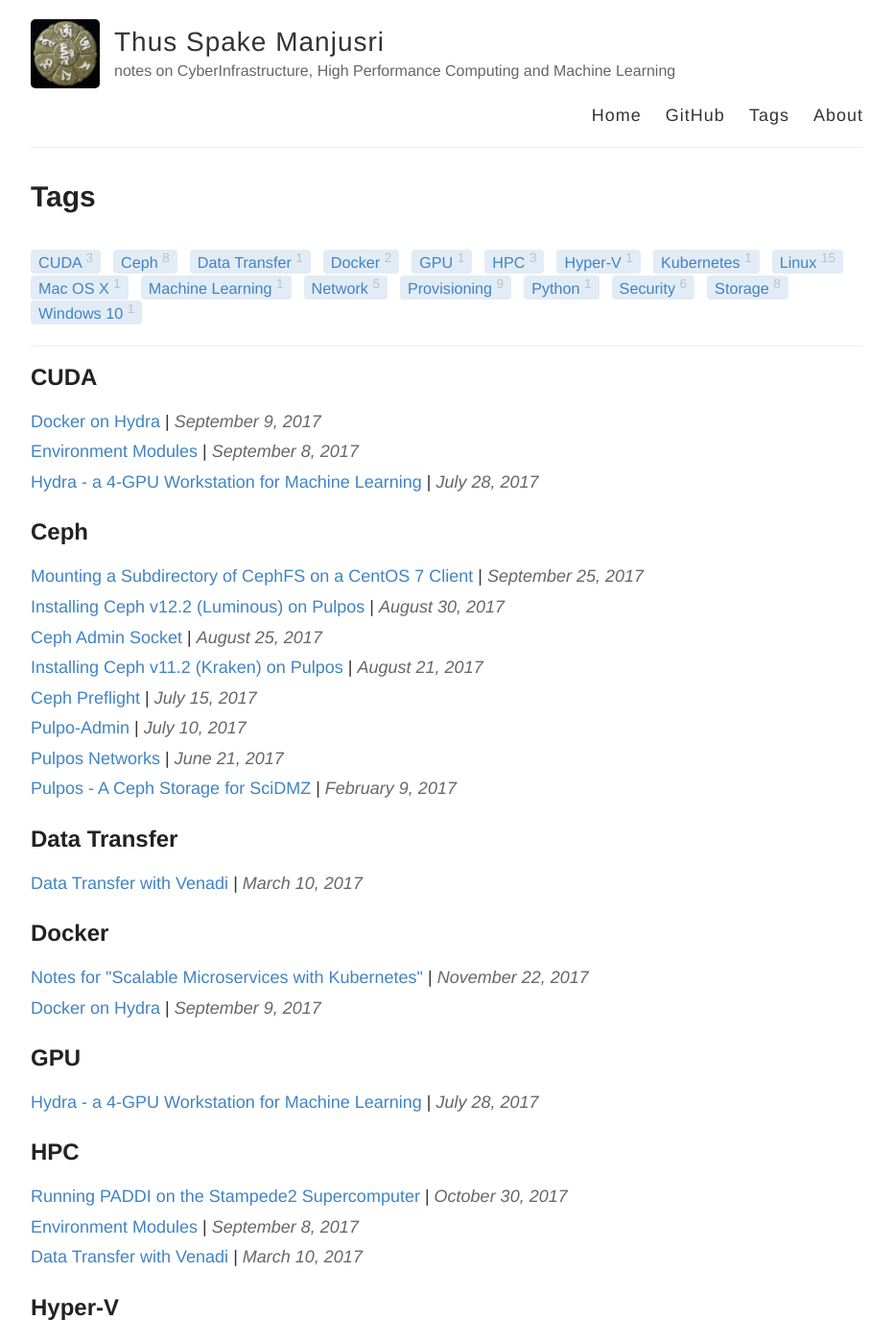
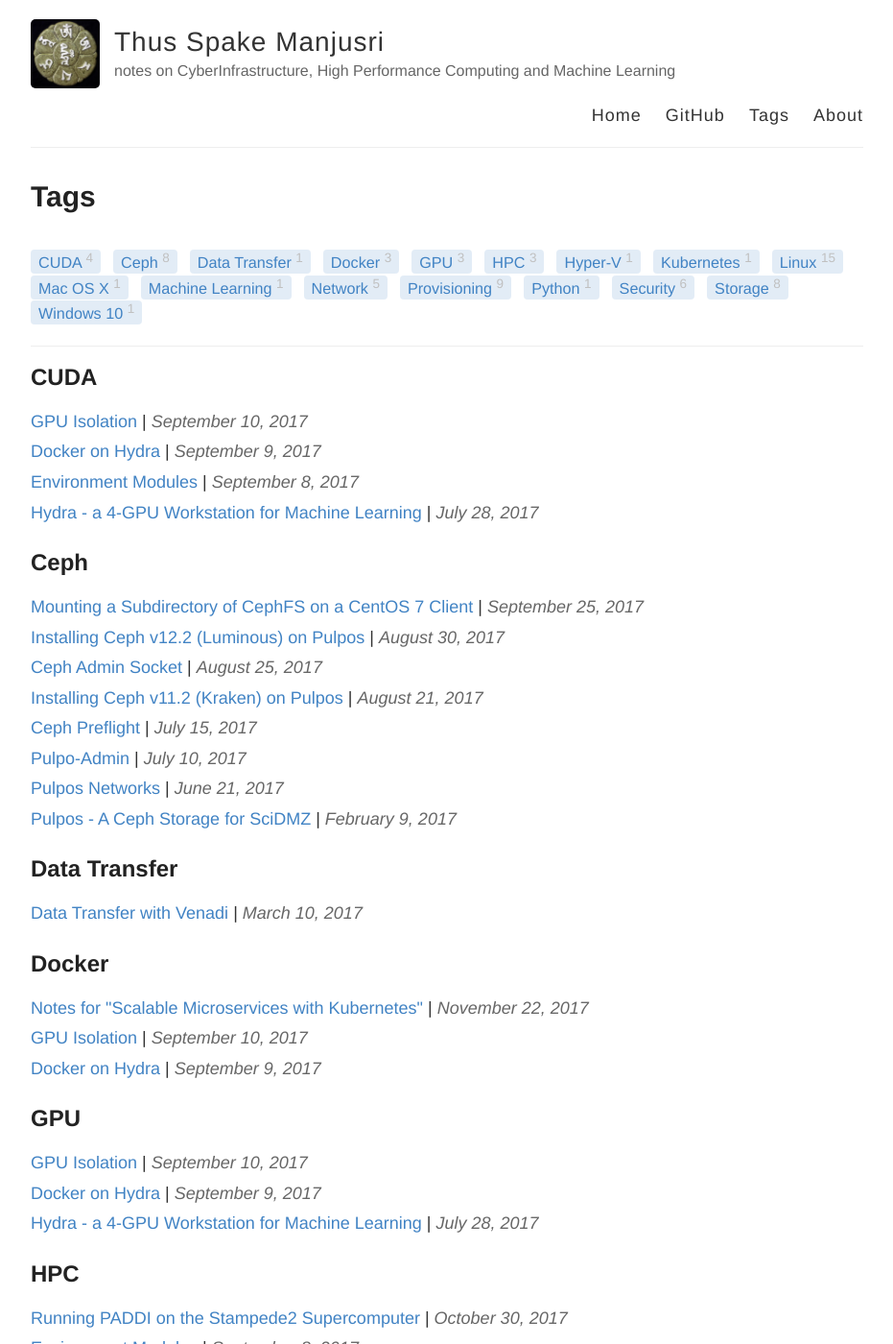
Before and after one commit to shawfdong/shawfdong.github.io, a Jekyll site: the page built from tags.html, in a window 1280 px wide and 1400 px high. Shown: the whole window at 96% size, without its empty margins (174-1105 px from the left). Built offline with Jekyll 4.4.1, drawn with Linux system fonts in a browser that asks for light colours; some of the changed lines change nothing that is shown.

Commit message:
gpu isolation

```diff
--- /dev/null
+++ b/_posts/2017-9-10-gpu-isolation.md
@@ -0,0 +1,88 @@
+---
+layout: post
+title: GPU Isolation
+tags: [Docker, CUDA, GPU]
+---
+
+There are 4 [GeForce GTX 1080 Ti](https://www.nvidia.com/en-us/geforce/products/10series/geforce-gtx-1080-ti/) in the 4-GPU workstation [Hydra]({{ site.baseurl }}{% post_url 2017-7-28-hydra %}):<!-- more -->
+{% highlight shell_session %}
+# ls -l /dev/nvidia*
+crw-rw-rw- 1 root root 195,   0 Sep  8 17:14 /dev/nvidia0
+crw-rw-rw- 1 root root 195,   1 Sep  8 17:14 /dev/nvidia1
+crw-rw-rw- 1 root root 195,   2 Sep  8 17:14 /dev/nvidia2
+crw-rw-rw- 1 root root 195,   3 Sep  8 17:14 /dev/nvidia3
+crw-rw-rw- 1 root root 195, 255 Sep  8 17:14 /dev/nvidiactl
+crw-rw-rw- 1 root root 243,   0 Sep  8 17:14 /dev/nvidia-uvm
+crw-rw-rw- 1 root root 243,   1 Sep  8 17:14 /dev/nvidia-uvm-tools
+
+# lspci | grep -i nvidia
+02:00.0 VGA compatible controller: NVIDIA Corporation Device 1b06 (rev a1)
+03:00.0 VGA compatible controller: NVIDIA Corporation Device 1b06 (rev a1)
+83:00.0 VGA compatible controller: NVIDIA Corporation Device 1b06 (rev a1)
+84:00.0 VGA compatible controller: NVIDIA Corporation Device 1b06 (rev a1)
+{% endhighlight %}
+
+A caveat of running TensorFlow on a multi-GPU system such as Hydra is that by default, a TensorFlow session will allocate all GPU memory on all GPUs, even though you only use a single GPU! A better usage pattern is to launch multiple jobs in parallel, each one [using a subset of the available GPUs](https://github.com/NVIDIA/nvidia-docker/wiki/GPU-isolation).
+
+Before you start any TensorFlow session, you should first run `nvidia-smi` to see which GPUs are being utilized, then select an idle GPU and target it with the environment variable [CUDA_VISIBLE_DEVICES](http://acceleware.com/blog/cudavisibledevices-masking-gpus).
+
+For example, to select GPU 2 (*/dev/nvidia2*) to run your TensorFlow session, first set the environment variable:
+{% highlight shell_session %}
+export CUDA_VISIBLE_DEVICES=2
+{% endhighlight %}
+then launch Python to run TensorFlow.
+
+Alternatively you can [set the environment variables within Python](https://stackoverflow.com/questions/37893755/tensorflow-set-cuda-visible-devices-within-jupyter), before you *import tensorflow*. For example: [CUDA_VISIBLE_DEVICES](http://acceleware.com/blog/cudavisibledevices-masking-gpus). For example:
+{% highlight shell_session %}
+# python
+Python 3.6.2 |Anaconda custom (64-bit)| (default, Jul 20 2017, 13:51:32)
+[GCC 4.4.7 20120313 (Red Hat 4.4.7-1)] on linux
+Type "help", "copyright", "credits" or "license" for more information.
+>>> import os
+>>> os.environ["CUDA_DEVICE_ORDER"]="PCI_BUS_ID"   # see issue #152
+>>> os.environ["CUDA_VISIBLE_DEVICES"]="2"
+>>> os.environ['TF_CPP_MIN_LOG_LEVEL']='2'
+>>> import tensorflow as tf
+>>> hello = tf.constant('Hello, TensorFlow!')
+>>> sess = tf.Session()
+>>> from tensorflow.python.client import device_lib
+>>> print(device_lib.list_local_devices())
+[name: "/cpu:0"
+device_type: "CPU"
+memory_limit: 268435456
+locality {
+}
+incarnation: 17032249930653661893
+, name: "/gpu:0"
+device_type: "GPU"
+memory_limit: 235274240
+locality {
+  bus_id: 2
+}
+incarnation: 9956660329545292162
+physical_device_desc: "device: 0, name: GeForce GTX 1080 Ti, pci bus id: 0000:83:00.0"
+]
+{% endhighlight %}
+
+<p class="note"> Here we also use the environmental variable <a href="https://stackoverflow.com/questions/35911252/disable-tensorflow-debugging-information">TF_CPP_MIN_LOG_LEVEL</a> to filter TensorFlow logs. It defaults to 0 (all logs shown), but can be set to 1 to filter out <em>INFO</em> logs, 2 to additionally filter out <em>WARNING</em> logs, and 3 to additionally filter out <em>ERROR</em> logs.</p>
+
+If you use [nvidia-docker]({{ site.baseurl }}{% post_url 2017-9-9-docker-on-hydra %}#nvidia-docker), you can use the environment variable `NV_GPU` to isolate GPU. For example:
+{% highlight shell_session %}
+# NV_GPU=2 nvidia-docker run --rm nvidia/cuda nvidia-smi
+Sun Sep 10 20:35:35 2017
++-----------------------------------------------------------------------------+
+| NVIDIA-SMI 384.66                 Driver Version: 384.66                    |
+|-------------------------------+----------------------+----------------------+
+| GPU  Name        Persistence-M| Bus-Id        Disp.A | Volatile Uncorr. ECC |
+| Fan  Temp  Perf  Pwr:Usage/Cap|         Memory-Usage | GPU-Util  Compute M. |
+|===============================+======================+======================|
+|   0  GeForce GTX 108...  Off  | 00000000:83:00.0 Off |                  N/A |
+| 23%   21C    P8    16W / 250W |  10623MiB / 11172MiB |      0%      Default |
++-------------------------------+----------------------+----------------------+
+
++-----------------------------------------------------------------------------+
+| Processes:                                                       GPU Memory |
+|  GPU       PID  Type  Process name                               Usage      |
+|=============================================================================|
++-----------------------------------------------------------------------------+
+{% endhighlight %}
--- a/_posts/2017-9-9-docker-on-hydra.md
+++ b/_posts/2017-9-9-docker-on-hydra.md
@@ -1,7 +1,7 @@
 ---
 layout: post
 title: Docker on Hydra
-tags: [Docker, CUDA]
+tags: [Docker, CUDA, GPU]
 ---
 
 In this post, we document how we installed [Docker](https://docs.docker.com/) on the 4-GPU workstation [Hydra]({{ site.baseurl }}{% post_url 2017-7-28-hydra %}).<!-- more -->
```
